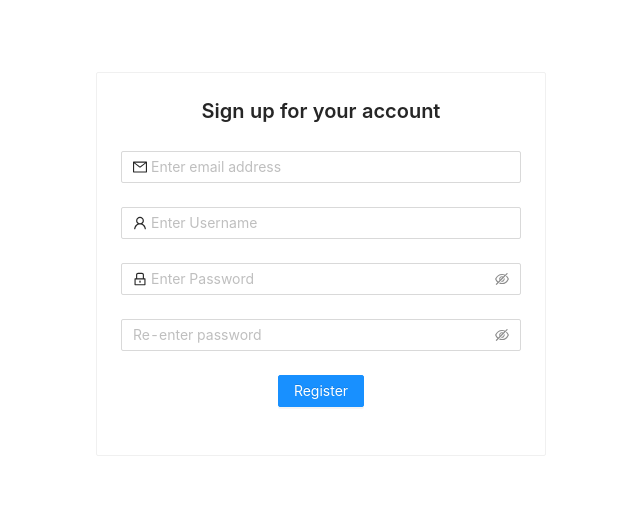
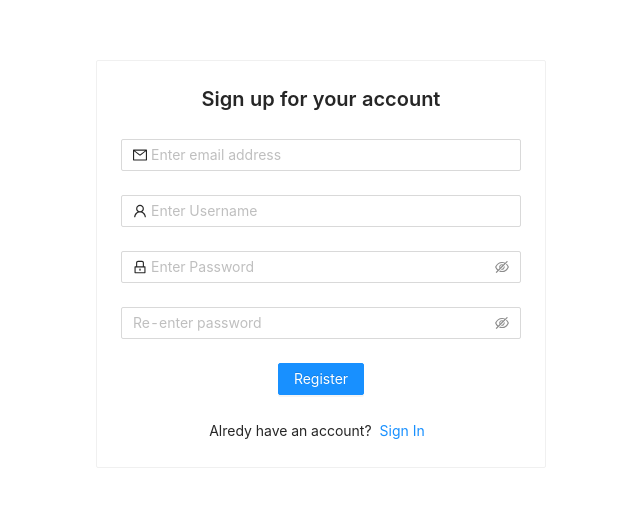
Before and after one commit to yeeezsh/CPE393-Advance-SE, a React (Create React App) app in the folder frontend/: page /signup in a window 1280 px wide. Shown: the part 136-642 px from the top of the page, without its empty margins (319-959 px from the left). Built offline with nearby package versions, Linux system fonts and the light colour scheme.

Commit message:
feat: add signin button on signup page

```diff
--- a/frontend/src/modules/account/pages/signup/index.tsx
+++ b/frontend/src/modules/account/pages/signup/index.tsx
@@ -2,6 +2,7 @@ import { LockOutlined, MailOutlined, UserOutlined } from "@ant-design/icons";
 import { Button, Card, Form, Input, Row, Space } from "antd";
 import Title from "antd/lib/typography/Title";
 import React from "react";
+import { useHistory } from "react-router-dom";
 import { useCreateAccountMutation } from "../../../../common/services/generate/generate-types";
 import ErrorBadge from "./ErrorBadge";
 const tailLayout = {
@@ -20,6 +21,7 @@ const AccountSignUpPage: React.FC<{
   const [createAccountMutation, { error }] = useCreateAccountMutation({
     errorPolicy: "all",
   });
+  const history = useHistory();
   const [form] = Form.useForm();
 
   const onFinish = (values: any) => {
@@ -33,6 +35,10 @@ const AccountSignUpPage: React.FC<{
         },
       },
     });
+  };
+
+  const onClickSignIn = () => {
+    history.push("/signin");
   };
 
   let statusError = 0;
@@ -141,6 +147,12 @@ const AccountSignUpPage: React.FC<{
               </Form.Item>
             </Space>
           </Form>
+          <div>
+            Alredy have an account?
+            <Button type="link" size="small" onClick={onClickSignIn}>
+              Sign In
+            </Button>
+          </div>
         </Card>
       </div>
     </Row>
```
